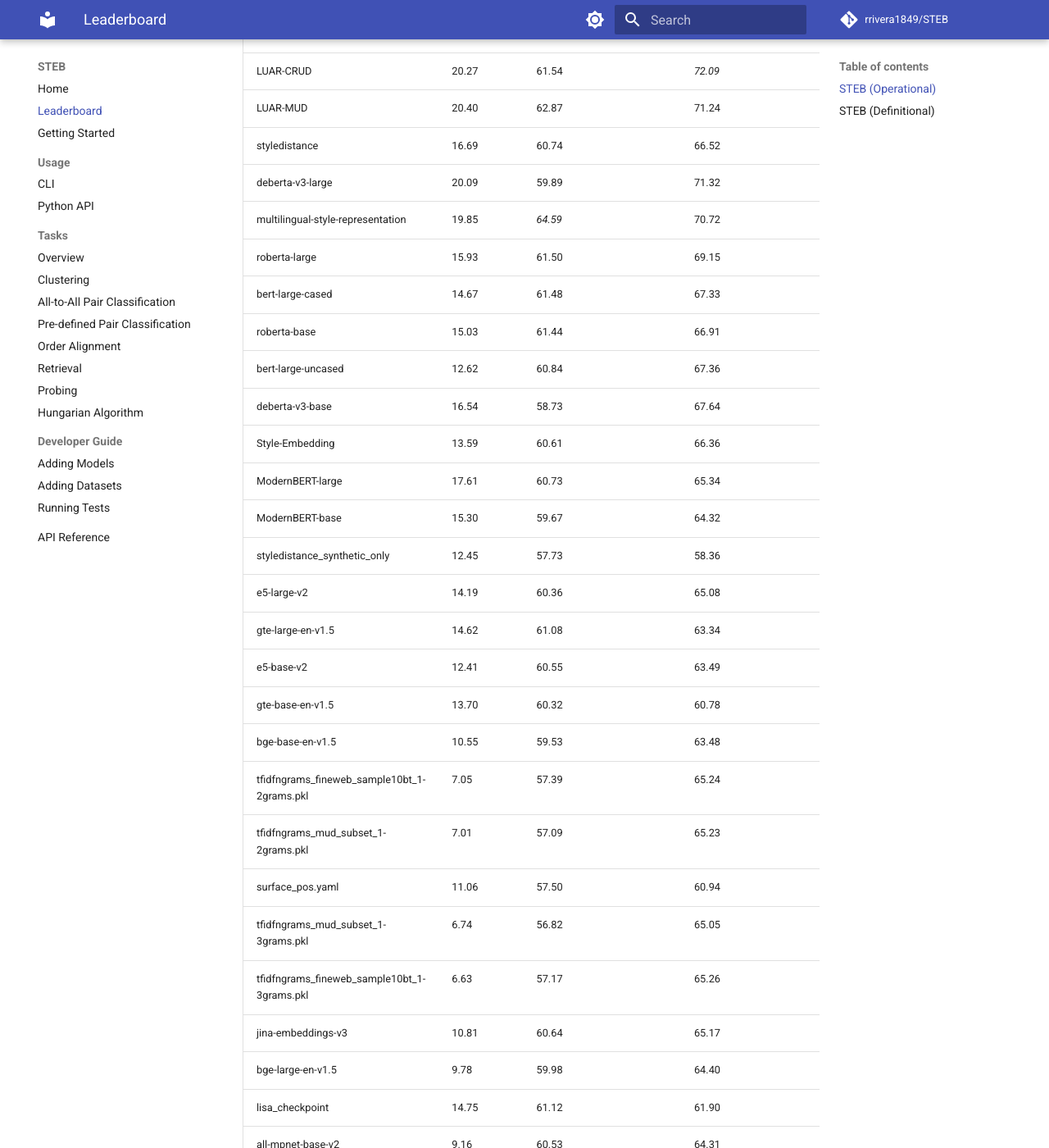
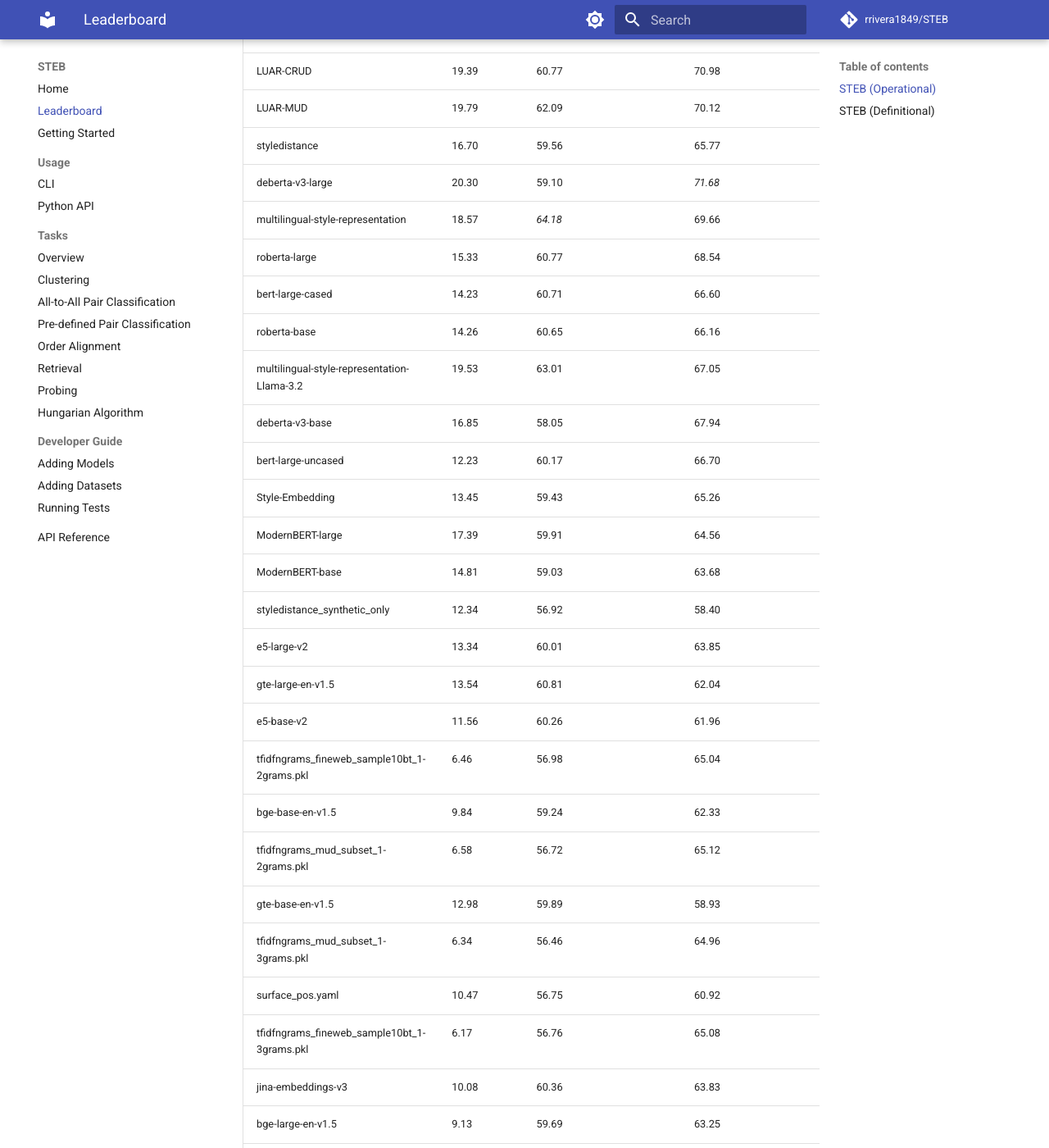
Before and after one commit to rrivera1849/STEB, an MkDocs documentation site: the page built from docs/leaderboard.md, in a window 1280 px wide and 1400 px high, scrolled down 743 px. Shown: the whole window at 82% size. Built offline with MkDocs 1.6.1 and Material for MkDocs 9.7.7, drawn with Linux system fonts in a browser that asks for light colours; comment, search, counter and statistics services are not loaded; some of the changed text lies outside the part shown.

Commit message:
Add multilingual-style-representation-Llama-3.2 to STEB leaderboard
Record the Blablablab/multilingual-style-representation-Llama-3.2
submission and publish its scores. As with LUSR, the raw metrics are
merged into the canonical results tarball, so this PR carries only the
permanent, in-repo artifacts:

- SUBMISSIONS.yaml: register the submission entry.
- scripts/models_all.txt: add the model to the default models file.
- scripts/benchmark_clustering/config.py: categorize it with the
  multilingual models.
- docs/leaderboard.md: regenerated from scores.xlsx. Other rows shift
  slightly because the operational redundancy clusters are re-discovered
  whenever a model is added.

The validator previously required an on-disk results subtree for every
SUBMISSIONS.yaml entry, which fails for models already merged into the
tarball and cleared from submitted_results/ (LUSR). It now also accepts
entries that already appear in docs/leaderboard.md, with tests.

```diff
--- a/SUBMISSIONS.yaml
+++ b/SUBMISSIONS.yaml
@@ -15,3 +15,8 @@
   hf_id: rrivera1849/LUSR
   run_command: steb "rrivera1849/LUSR"
   contributor: rrivera1849
+
+- short_name: multilingual-style-representation-Llama-3.2
+  hf_id: Blablablab/multilingual-style-representation-Llama-3.2
+  run_command: steb "Blablablab/multilingual-style-representation-Llama-3.2"
+  contributor: rrivera1849
--- a/docs/leaderboard.md
+++ b/docs/leaderboard.md
@@ -15,47 +15,48 @@
 
 | Model | clustering (v_measure) | all_to_all_pair_classification (auc) | pre_defined_pair_classification (auc) | order_alignment (distractor_acc_mean) | retrieval (mrr) | probing (average) | STEB_score (avg) |
 |---|---|---|---|---|---|---|---|
-| LUSR | *20.55* | 62.50 | 69.03 | 33.87 | 65.37 | *58.48* | **51.63** |
-| star | **25.77** | **65.21** | **73.68** | 23.93 | 66.96 | 49.86 | *50.90* |
-| LUAR-CRUD | 20.27 | 61.54 | *72.09* | 19.80 | **77.64** | 53.75 | 50.85 |
-| LUAR-MUD | 20.40 | 62.87 | 71.24 | 20.81 | *75.67* | 53.04 | 50.67 |
-| styledistance | 16.69 | 60.74 | 66.52 | **44.02** | 49.61 | 57.87 | 49.24 |
-| deberta-v3-large | 20.09 | 59.89 | 71.32 | 24.23 | 63.24 | 53.41 | 48.70 |
-| multilingual-style-representation | 19.85 | *64.59* | 70.72 | 21.85 | 63.49 | 51.01 | 48.59 |
-| roberta-large | 15.93 | 61.50 | 69.15 | 20.71 | 61.07 | 57.92 | 47.71 |
-| bert-large-cased | 14.67 | 61.48 | 67.33 | 21.57 | 58.88 | 55.16 | 46.51 |
-| roberta-base | 15.03 | 61.44 | 66.91 | 22.47 | 50.63 | **61.32** | 46.30 |
-| bert-large-uncased | 12.62 | 60.84 | 67.36 | 21.18 | 60.23 | 52.48 | 45.79 |
-| deberta-v3-base | 16.54 | 58.73 | 67.64 | 23.41 | 55.17 | 51.73 | 45.54 |
-| Style-Embedding | 13.59 | 60.61 | 66.36 | 33.81 | 45.87 | 52.54 | 45.46 |
-| ModernBERT-large | 17.61 | 60.73 | 65.34 | 20.56 | 52.17 | 54.06 | 45.08 |
-| ModernBERT-base | 15.30 | 59.67 | 64.32 | 19.20 | 51.25 | 53.91 | 43.94 |
-| styledistance_synthetic_only | 12.45 | 57.73 | 58.36 | *42.76* | 31.53 | 56.69 | 43.25 |
-| e5-large-v2 | 14.19 | 60.36 | 65.08 | 15.82 | 49.91 | 49.03 | 42.40 |
-| gte-large-en-v1.5 | 14.62 | 61.08 | 63.34 | 16.20 | 49.60 | 48.87 | 42.29 |
-| e5-base-v2 | 12.41 | 60.55 | 63.49 | 15.26 | 49.62 | 52.13 | 42.24 |
-| gte-base-en-v1.5 | 13.70 | 60.32 | 60.78 | 15.62 | 49.36 | 50.64 | 41.74 |
-| bge-base-en-v1.5 | 10.55 | 59.53 | 63.48 | 15.82 | 51.44 | 49.45 | 41.71 |
-| tfidfngrams_fineweb_sample10bt_1-2grams.pkl | 7.05 | 57.39 | 65.24 | 13.72 | 50.95 | 55.74 | 41.68 |
-| tfidfngrams_mud_subset_1-2grams.pkl | 7.01 | 57.09 | 65.23 | 13.84 | 49.77 | 55.54 | 41.41 |
-| surface_pos.yaml | 11.06 | 57.50 | 60.94 | 25.87 | 39.52 | 53.30 | 41.36 |
-| tfidfngrams_mud_subset_1-3grams.pkl | 6.74 | 56.82 | 65.05 | 13.84 | 50.26 | 55.34 | 41.34 |
-| tfidfngrams_fineweb_sample10bt_1-3grams.pkl | 6.63 | 57.17 | 65.26 | 13.67 | 49.00 | 55.51 | 41.21 |
-| jina-embeddings-v3 | 10.81 | 60.64 | 65.17 | 17.11 | 47.35 | 45.62 | 41.12 |
-| bge-large-en-v1.5 | 9.78 | 59.98 | 64.40 | 16.23 | 48.79 | 47.23 | 41.07 |
-| lisa_checkpoint | 14.75 | 61.12 | 61.90 | 16.48 | 42.96 | 46.38 | 40.60 |
-| all-mpnet-base-v2 | 9.16 | 60.53 | 64.31 | 14.62 | 48.99 | 45.64 | 40.54 |
-| opt-1.3b | 4.09 | 52.59 | 55.87 | 24.08 | 39.07 | 45.82 | 36.92 |
-| Qwen3.5-4B-Base | 4.56 | 52.94 | 57.71 | 24.88 | 37.15 | 43.02 | 36.71 |
-| functionwordfreq | 7.16 | 55.43 | 61.89 | 14.51 | 43.14 | 37.98 | 36.68 |
-| Qwen3.5-2B-Base | 3.86 | 52.62 | 57.14 | 24.61 | 35.13 | 42.61 | 36.00 |
-| Qwen3.5-0.8B-Base | 4.16 | 52.88 | 57.42 | 25.07 | 32.83 | 43.30 | 35.94 |
-| gpt2-xl | 4.50 | 51.82 | 53.69 | 26.32 | 28.82 | 48.66 | 35.63 |
-| mstyledistance | 7.43 | 54.18 | 53.97 | 31.38 | 20.04 | 45.96 | 35.49 |
-| Qwen3-Embedding-8B | 3.11 | 51.69 | 52.52 | 23.11 | 35.17 | 42.96 | 34.76 |
-| Qwen2-0.5B | 3.68 | 51.71 | 52.33 | 25.51 | 25.70 | 42.34 | 33.54 |
-| Qwen3-0.6B-Base | 3.64 | 51.53 | 53.15 | 26.01 | 23.67 | 41.78 | 33.30 |
-| neurobiber | 9.26 | 55.31 | 57.00 | 14.13 | 9.06 | 51.64 | 32.73 |
+| LUSR | *20.86* | 61.37 | 68.03 | 33.87 | 65.37 | *58.48* | **51.33** |
+| star | **24.95** | **64.33** | **72.71** | 23.93 | 66.96 | 49.86 | *50.46* |
+| LUAR-CRUD | 19.39 | 60.77 | 70.98 | 19.80 | **77.64** | 53.75 | 50.39 |
+| LUAR-MUD | 19.79 | 62.09 | 70.12 | 20.81 | *75.67* | 53.04 | 50.25 |
+| styledistance | 16.70 | 59.56 | 65.77 | **44.02** | 49.61 | 57.87 | 48.92 |
+| deberta-v3-large | 20.30 | 59.10 | *71.68* | 24.23 | 63.24 | 53.41 | 48.66 |
+| multilingual-style-representation | 18.57 | *64.18* | 69.66 | 21.85 | 63.49 | 51.01 | 48.13 |
+| roberta-large | 15.33 | 60.77 | 68.54 | 20.71 | 61.07 | 57.92 | 47.39 |
+| bert-large-cased | 14.23 | 60.71 | 66.60 | 21.57 | 58.88 | 55.16 | 46.19 |
+| roberta-base | 14.26 | 60.65 | 66.16 | 22.47 | 50.63 | **61.32** | 45.91 |
+| multilingual-style-representation-Llama-3.2 | 19.53 | 63.01 | 67.05 | 19.90 | 55.57 | 49.19 | 45.71 |
+| deberta-v3-base | 16.85 | 58.05 | 67.94 | 23.41 | 55.17 | 51.73 | 45.52 |
+| bert-large-uncased | 12.23 | 60.17 | 66.70 | 21.18 | 60.23 | 52.48 | 45.50 |
+| Style-Embedding | 13.45 | 59.43 | 65.26 | 33.81 | 45.87 | 52.54 | 45.06 |
+| ModernBERT-large | 17.39 | 59.91 | 64.56 | 20.56 | 52.17 | 54.06 | 44.77 |
+| ModernBERT-base | 14.81 | 59.03 | 63.68 | 19.20 | 51.25 | 53.91 | 43.65 |
+| styledistance_synthetic_only | 12.34 | 56.92 | 58.40 | *42.76* | 31.53 | 56.69 | 43.11 |
+| e5-large-v2 | 13.34 | 60.01 | 63.85 | 15.82 | 49.91 | 49.03 | 41.99 |
+| gte-large-en-v1.5 | 13.54 | 60.81 | 62.04 | 16.20 | 49.60 | 48.87 | 41.84 |
+| e5-base-v2 | 11.56 | 60.26 | 61.96 | 15.26 | 49.62 | 52.13 | 41.80 |
+| tfidfngrams_fineweb_sample10bt_1-2grams.pkl | 6.46 | 56.98 | 65.04 | 13.72 | 50.95 | 55.74 | 41.48 |
+| bge-base-en-v1.5 | 9.84 | 59.24 | 62.33 | 15.82 | 51.44 | 49.45 | 41.35 |
+| tfidfngrams_mud_subset_1-2grams.pkl | 6.58 | 56.72 | 65.12 | 13.84 | 49.77 | 55.54 | 41.26 |
+| gte-base-en-v1.5 | 12.98 | 59.89 | 58.93 | 15.62 | 49.36 | 50.64 | 41.24 |
+| tfidfngrams_mud_subset_1-3grams.pkl | 6.34 | 56.46 | 64.96 | 13.84 | 50.26 | 55.34 | 41.20 |
+| surface_pos.yaml | 10.47 | 56.75 | 60.92 | 25.87 | 39.52 | 53.30 | 41.14 |
+| tfidfngrams_fineweb_sample10bt_1-3grams.pkl | 6.17 | 56.76 | 65.08 | 13.67 | 49.00 | 55.51 | 41.03 |
+| jina-embeddings-v3 | 10.08 | 60.36 | 63.83 | 17.11 | 47.35 | 45.62 | 40.73 |
+| bge-large-en-v1.5 | 9.13 | 59.69 | 63.25 | 16.23 | 48.79 | 47.23 | 40.72 |
+| all-mpnet-base-v2 | 8.52 | 60.18 | 63.22 | 14.62 | 48.99 | 45.64 | 40.19 |
+| lisa_checkpoint | 13.82 | 60.73 | 60.46 | 16.48 | 42.96 | 46.38 | 40.14 |
+| opt-1.3b | 3.95 | 52.32 | 56.24 | 24.08 | 39.07 | 45.82 | 36.91 |
+| Qwen3.5-4B-Base | 4.35 | 52.74 | 57.97 | 24.88 | 37.15 | 43.02 | 36.69 |
+| functionwordfreq | 6.69 | 55.14 | 61.86 | 14.51 | 43.14 | 37.98 | 36.55 |
+| Qwen3.5-2B-Base | 3.68 | 52.40 | 57.38 | 24.61 | 35.13 | 42.61 | 35.97 |
+| Qwen3.5-0.8B-Base | 3.96 | 52.65 | 57.62 | 25.07 | 32.83 | 43.30 | 35.91 |
+| gpt2-xl | 4.23 | 51.63 | 53.98 | 26.32 | 28.82 | 48.66 | 35.61 |
+| mstyledistance | 7.22 | 53.71 | 54.16 | 31.38 | 20.04 | 45.96 | 35.41 |
+| Qwen3-Embedding-8B | 2.96 | 51.58 | 52.11 | 23.11 | 35.17 | 42.96 | 34.65 |
+| Qwen2-0.5B | 3.63 | 51.53 | 52.04 | 25.51 | 25.70 | 42.34 | 33.46 |
+| Qwen3-0.6B-Base | 3.60 | 51.37 | 53.08 | 26.01 | 23.67 | 41.78 | 33.25 |
+| neurobiber | 8.89 | 54.91 | 56.54 | 14.13 | 9.06 | 51.64 | 32.53 |
 
 ## STEB (Definitional)
 
@@ -81,6 +82,7 @@
 | bert-large-uncased | 62.24 | 39.90 | 45.27 | 32.80 | 51.82 | 64.81 | 49.47 | 68.55 | 10.89 | 42.97 |
 | multilingual-style-representation | 66.39 | 39.08 | 41.98 | *37.05* | 45.90 | 68.69 | 49.85 | 66.52 | 12.35 | 42.90 |
 | ModernBERT-base | 62.23 | 38.76 | 43.14 | 32.67 | 40.03 | 58.98 | 45.97 | 72.90 | 9.64 | 42.84 |
+| multilingual-style-representation-Llama-3.2 | 67.05 | 40.69 | 42.49 | 34.80 | 35.84 | 63.12 | 47.33 | 67.89 | 10.07 | 41.77 |
 | Qwen3.5-0.8B-Base | 46.66 | 35.59 | 40.51 | 28.29 | 29.13 | 45.08 | 37.54 | 60.61 | 26.03 | 41.40 |
 | Qwen2-0.5B | 44.76 | 36.01 | 40.57 | 28.24 | 31.12 | 39.32 | 36.67 | 60.46 | 26.76 | 41.30 |
 | gpt2-xl | 41.36 | 32.22 | 36.15 | 27.29 | 30.80 | 40.83 | 34.78 | 58.54 | 29.14 | 40.82 |
@@ -100,7 +102,7 @@
 | tfidfngrams_fineweb_sample10bt_1-3grams.pkl | 48.49 | 33.55 | 36.30 | 31.75 | 21.84 | 57.64 | 38.26 | 66.68 | 5.47 | 36.81 |
 | bge-large-en-v1.5 | 56.15 | 37.31 | 38.23 | 29.71 | 18.22 | 57.35 | 39.50 | 65.54 | 5.28 | 36.77 |
 | bge-base-en-v1.5 | 54.69 | 36.67 | 36.96 | 30.75 | 18.16 | 58.25 | 39.25 | 65.79 | 5.22 | 36.75 |
+| gte-large-en-v1.5 | 57.09 | 36.67 | 41.20 | 31.38 | 19.79 | 57.26 | 40.57 | 63.40 | 5.45 | 36.47 |
 | jina-embeddings-v3 | 56.24 | 37.51 | 39.77 | 31.10 | 18.63 | 57.25 | 40.08 | 63.80 | 5.53 | 36.47 |
-| gte-large-en-v1.5 | 57.09 | 36.67 | 41.20 | 31.38 | 19.79 | 57.26 | 40.57 | 63.40 | 5.45 | 36.47 |
 | all-mpnet-base-v2 | 56.07 | 37.55 | 39.03 | 31.47 | 18.39 | 57.50 | 40.00 | 62.18 | 5.06 | 35.75 |
 | neurobiber | 47.31 | 32.38 | 34.49 | 31.46 | 25.00 | 34.04 | 34.11 | 64.11 | 7.99 | 35.40 |
```
Also changed, not shown: 4 other files.
